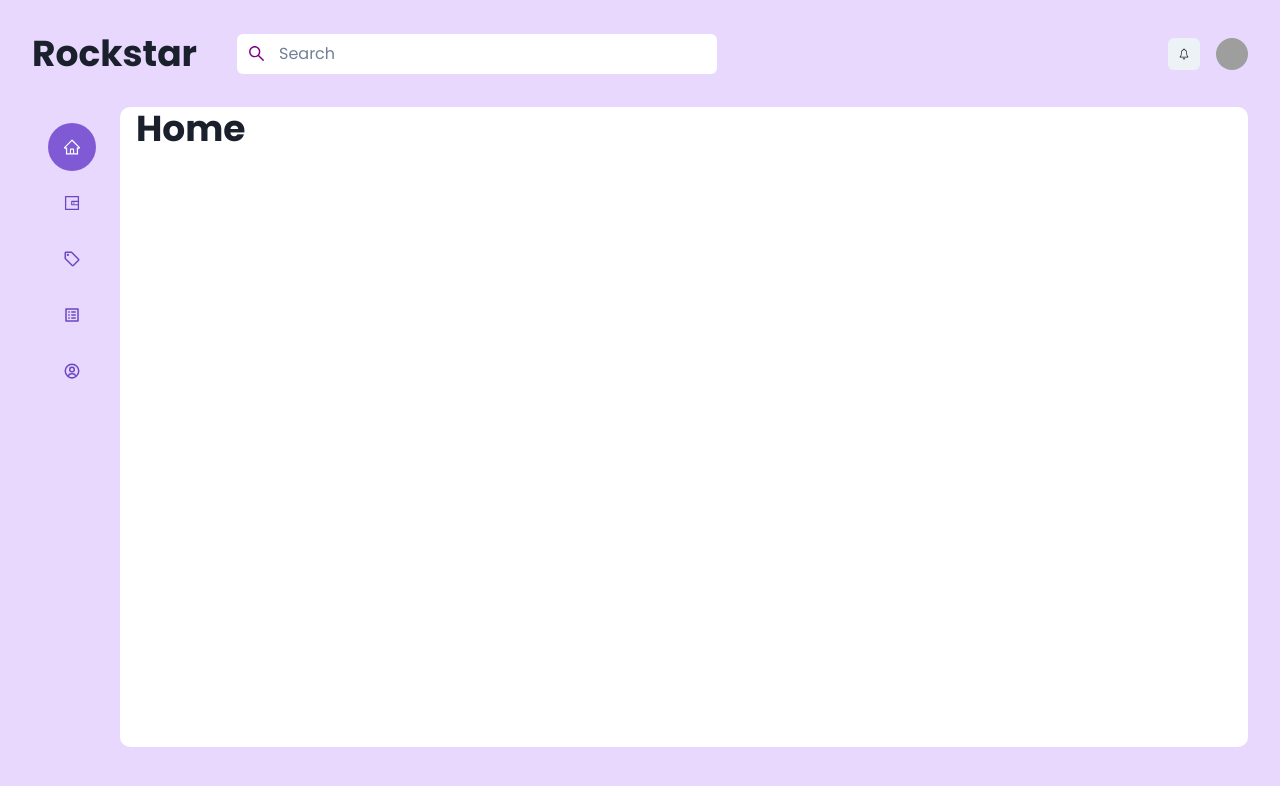
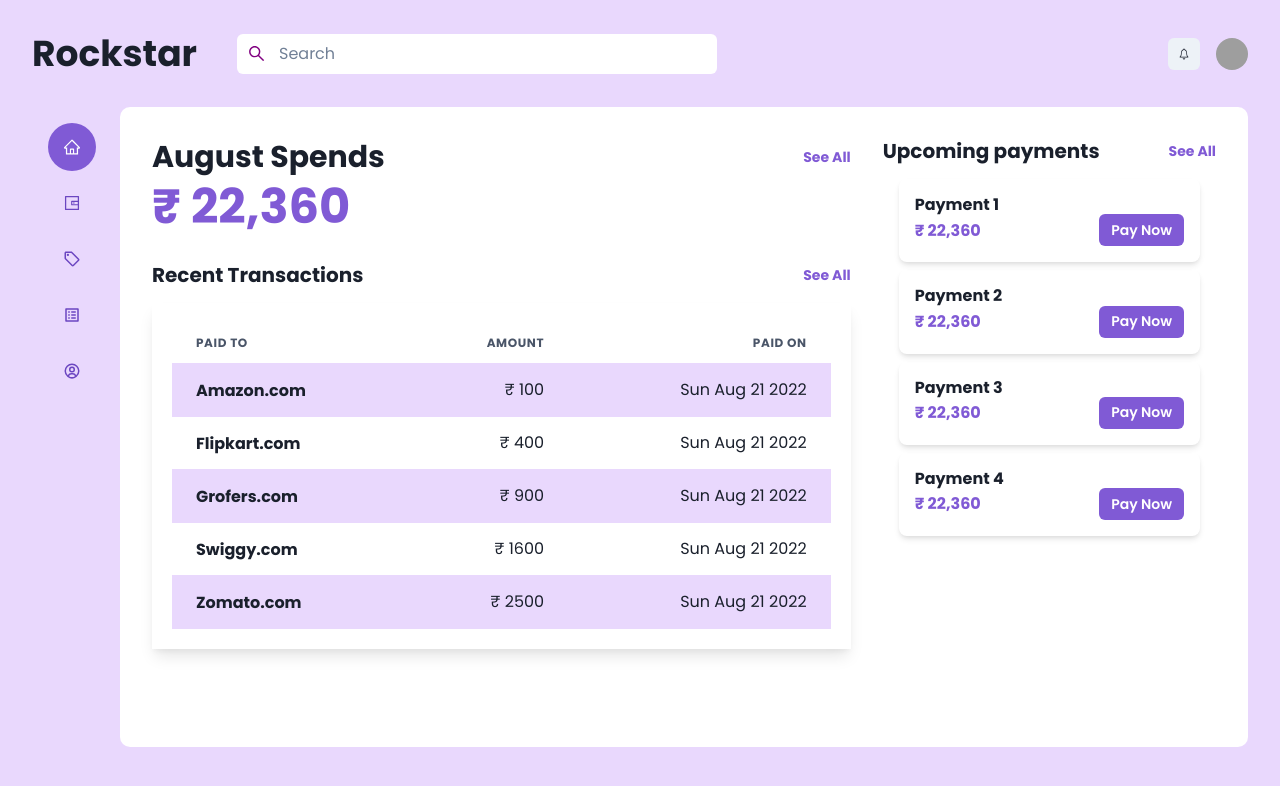
Before and after one commit to Aman7400/rockstar-pay, a Next.js app: page / in a window 1280 px wide. Shown: the top 786 px of the page. Built offline with nearby package versions, Linux system fonts and the light colour scheme; grey boxes are pictures that could not be loaded.

Commit message:
Update index.js

```diff
--- a/pages/index.js
+++ b/pages/index.js
@@ -1,5 +1,6 @@
-import { Container, Heading } from "@chakra-ui/react";
+import { Box, Button, Container, Grid, GridItem, Heading, HStack, Table, TableCaption, TableContainer, Tbody, Td, Text, Tfoot, Th, Thead, Tr, VStack } from "@chakra-ui/react";
 import Head from "next/head";
+import Link from "next/link";
 
 export default function Home() {
   return (
@@ -9,13 +10,138 @@ export default function Home() {
         <meta name="description" content="A one-stop payment solution for all your spends. Earn up to 2% cashback with rockstar super card." />
         <link rel="icon" href="/favicon.ico" />
       </Head>
-      <Container maxW={"container.xl"}>
-        <Heading>
-          Home
-        </Heading>
-      </Container>
+      <Grid templateColumns='repeat(3, 1fr)' gap={8} maxW={"container.xl"} p={8}>
+        <GridItem colSpan={2}>
+          <CurrentMonthSpends />
+          <RecentTransactionTable />
+        </GridItem>
+        <GridItem colSpan={1}>
+          <UpcomingPayments />
+        </GridItem>
+      </Grid>
     </>
 
 
   )
 }
+
+function UpcomingPayments() {
+
+
+  return (
+
+    <Box >
+      <HStack justifyContent="space-between">
+        <Heading size={"md"}>
+          Upcoming payments
+        </Heading>
+        <Heading size="xs" color="purple.500">
+          <Link href="/activities">
+            See All
+          </Link>
+        </Heading>
+      </HStack>
+      <VStack p={4}>
+        {
+          [1, 2, 3, 4].map((payment) =>
+            <Box cursor={"pointer"} w={"100%"} boxShadow={"md"} borderRadius={8} p={4} key={payment}>
+              <Heading size="sm">
+                Payment {payment}
+              </Heading>
+              <HStack justifyContent="space-between">
+                <Heading size="sm" color="purple.500">
+                  &#8377; 22,360
+                </Heading>
+                <Button size="sm" variant="solid" colorScheme="purple">
+                  Pay Now
+                </Button>
+              </HStack>
+
+            </Box>
+          )
+        }
+      </VStack>
+    </Box>
+
+  )
+
+}
+
+function CurrentMonthSpends() {
+
+  const monthNames = ["January", "February", "March", "April", "May", "June",
+    "July", "August", "September", "October", "November", "December"
+  ];
+
+  const d = new Date();
+
+  return (
+
+    <Box mb={8} >
+      <HStack justifyContent="space-between">
+        <Heading size={"lg"}>
+          {monthNames[d.getMonth()]} Spends
+        </Heading>
+        <Heading size="xs" color="purple.500">
+          <Link href="/activities">
+            See All
+          </Link>
+        </Heading>
+      </HStack>
+      <Heading size="2xl" color="purple.500" my={2}>
+        &#8377; 22,360
+      </Heading>
+    </Box>
+
+  )
+}
+
+
+function RecentTransactionTable() {
+
+  return (
+    <Box >
+      <HStack mb={4} alignItems="center" justifyContent="space-between">
+        <Heading size={"md"}>
+          Recent Transactions
+        </Heading>
+        <Heading size="xs" color="purple.500">
+          <Link href="/activities">
+            See All
+          </Link>
+        </Heading>
+      </HStack>
+      <TableContainer boxShadow="lg" p={5}>
+        <Table variant='striped' colorScheme='purple'>
+          <Thead>
+            <Tr>
+              <Th >Paid to</Th>
+              <Th isNumeric >Amount</Th>
+              <Th isNumeric >Paid on</Th>
+            </Tr>
+          </Thead>
+          <Tbody>
+            {
+              [
+                { amount: 100, paidTo: "Amazon.com", paidOn: new Date().toDateString() },
+                { amount: 200, paidTo: "Flipkart.com", paidOn: new Date().toDateString() },
+                { amount: 300, paidTo: "Grofers.com", paidOn: new Date().toDateString() },
+                { amount: 400, paidTo: "Swiggy.com", paidOn: new Date().toDateString() },
+                { amount: 500, paidTo: "Zomato.com", paidOn: new Date().toDateString() },
+              ]
+                .map((transaction, i) =>
+                  <Tr key={i}>
+                    <Td><Heading size="sm">{transaction.paidTo}</Heading></Td>
+                    <Td isNumeric> &#8377; {transaction.amount * (i + 1)}</Td>
+                    <Td isNumeric>{transaction.paidOn}</Td>
+                  </Tr>
+                )
+            }
+          </Tbody>
+        </Table>
+      </TableContainer>
+    </Box>
+
+  )
+
+}
```
